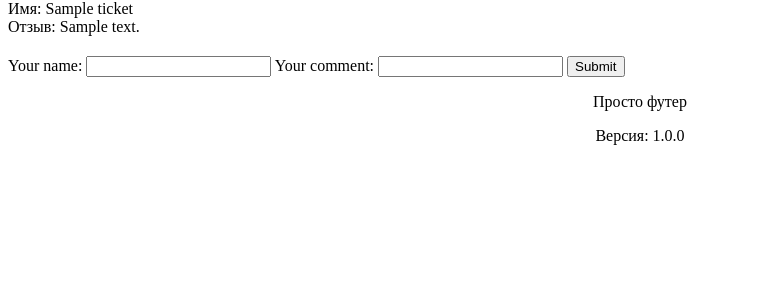
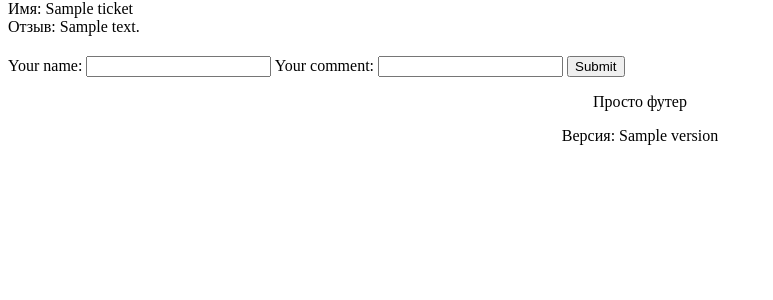
Before and after one commit to zavarin-michael/yandex-practicum-cse, a Django app: template templates/ticket/tickets.html in a window 1280 px wide. Shown: the part 26-326 px from the top of the page, without its empty margins (0-773 px from the left). Run offline with Django 4.2, Linux system fonts and the light colour scheme; tables that the repository leaves empty hold one stand-in row (values such as "Sample post"); the template is opened without the code that fills it: values that come from a table or form of the project are taken from there, most other values are stand-ins (such as "Sample title", 1, 10 or a date in 2020).

```diff
--- a/templates/main.html
+++ b/templates/main.html
@@ -8,7 +8,5 @@
 {% include "shared/header.html" %}
 
 {% block content %}{% endblock content %}
-
-{% include "shared/footer.html" %}
 </body>
 </html>
--- a/templates/shared/footer.html
+++ b/templates/shared/footer.html
@@ -1,6 +1,6 @@
 <footer>
     <div style="text-align: center">
         <p>Просто футер</p>
-        <p>Версия: 1.0.0</p>
+        <p>Версия: {{ version }}</p>
     </div>
 </footer>
--- a/templates/ticket/tickets.html
+++ b/templates/ticket/tickets.html
@@ -18,4 +18,5 @@
             <input type="submit" value="Submit">
         </form>
     </main>
+    {% include "shared/footer.html" with version=version %}
 {% endblock content %}
--- a/tickets/views.py
+++ b/tickets/views.py
@@ -3,6 +3,9 @@ from django.shortcuts import render
 from tickets.forms import CommentForm
 from tickets.table import UserModel
 from django.views.decorators.csrf import csrf_exempt
+
+from yandex_practicum_cse import settings
+
 
 # Create your views here.
 
@@ -21,4 +24,4 @@ def get_tickets_page(request):
             user.save()
 
     form = CommentForm()
-    return render(request, "ticket/tickets.html", {"tickets": list(UserModel.scan()), "form": form})
+    return render(request, "ticket/tickets.html", {"tickets": list(UserModel.scan()), "form": form, "version": settings.VERSION})
--- a/yandex_practicum_cse/settings.py
+++ b/yandex_practicum_cse/settings.py
@@ -126,3 +126,4 @@ DEFAULT_AUTO_FIELD = "django.db.models.BigAutoField"
 AWS_ACCESS_KEY_ID = env('AWS_ACCESS_KEY')
 AWS_SECRET_ACCESS_KEY = env('AWS_SECRET_ACCESS_KEY')
 YDB_HOST = env('YDB_HOST')
+VERSION = env('VERSION')
```
Also changed, not shown: 1 other file.
